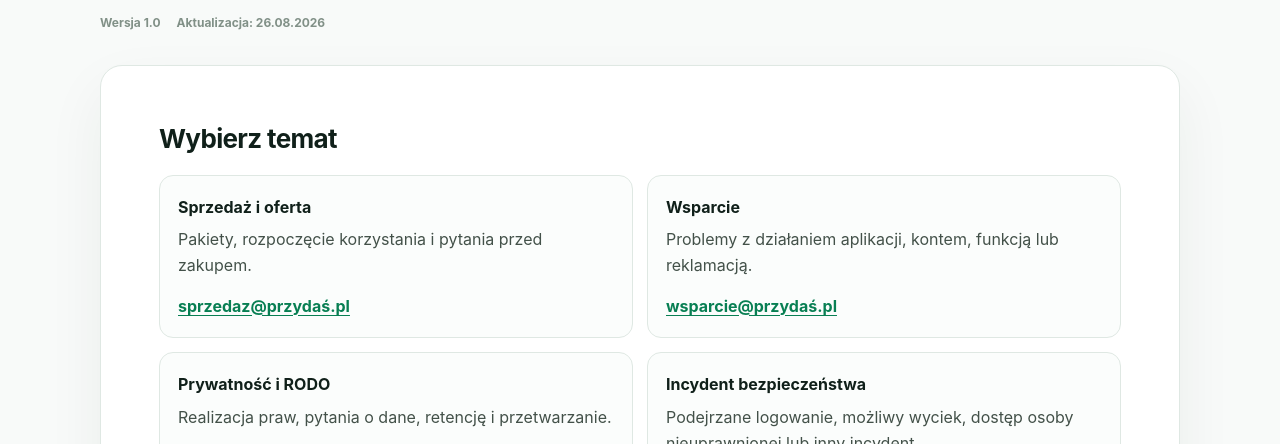
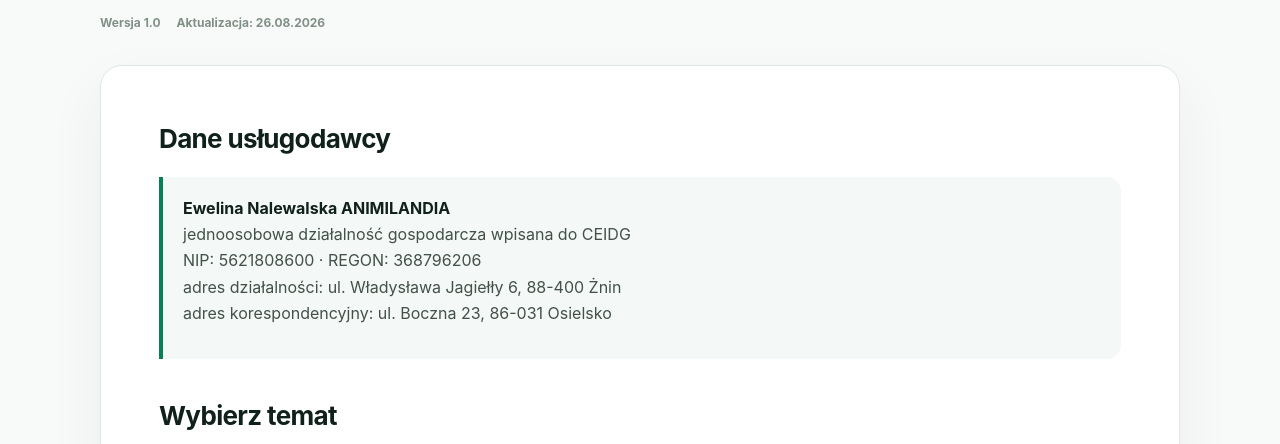
Before and after one commit to maraz12-sys/przydas-website, an Astro site: page /kontakt in a window 1280 px wide. Shown: the part 327-771 px from the top of the page. Built offline with nearby package versions, Linux system fonts and the light colour scheme; Astro itself is replaced by a stand-in of ours.

Commit message:
Add complete operator details to contact page

```diff
--- a/src/pages/kontakt.astro
+++ b/src/pages/kontakt.astro
@@ -6,6 +6,17 @@
   description="Sprzedaż, wsparcie i bezpieczeństwo Przydasia — właściwy kontakt zależnie od sprawy."
   eyebrow="Napisz bez przekierowywania między działami"
 >
+  <h2>Dane usługodawcy</h2>
+  <div class="callout">
+    <strong>Ewelina Nalewalska ANIMILANDIA</strong>
+    <p>
+      jednoosobowa działalność gospodarcza wpisana do CEIDG<br />
+      NIP: 5621808600 · REGON: 368796206<br />
+      adres działalności: ul. Władysława Jagiełły 6, 88-400 Żnin<br />
+      adres korespondencyjny: ul. Boczna 23, 86-031 Osielsko
+    </p>
+  </div>
+
   <h2>Wybierz temat</h2>
   <div class="grid">
     <div class="mini">
```
